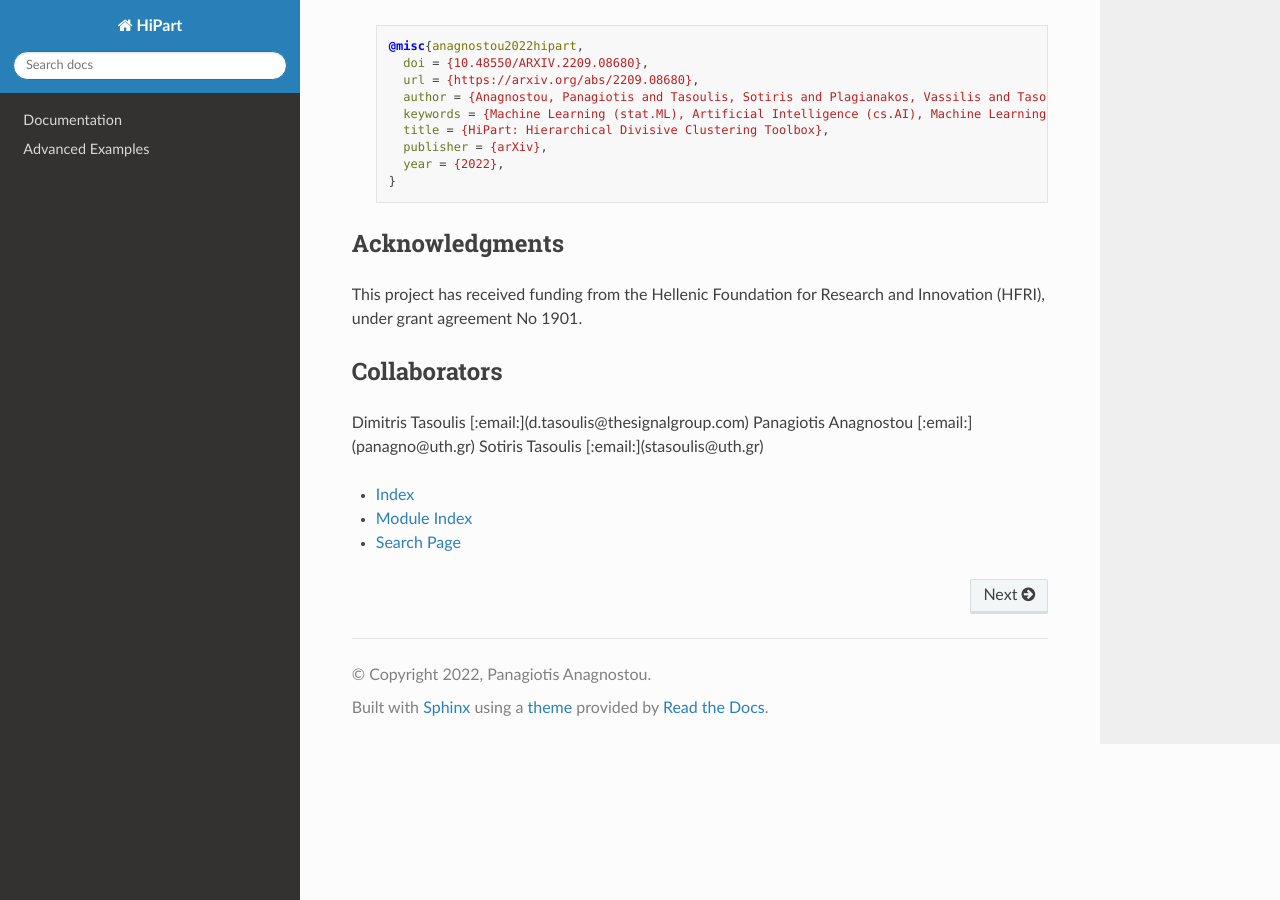
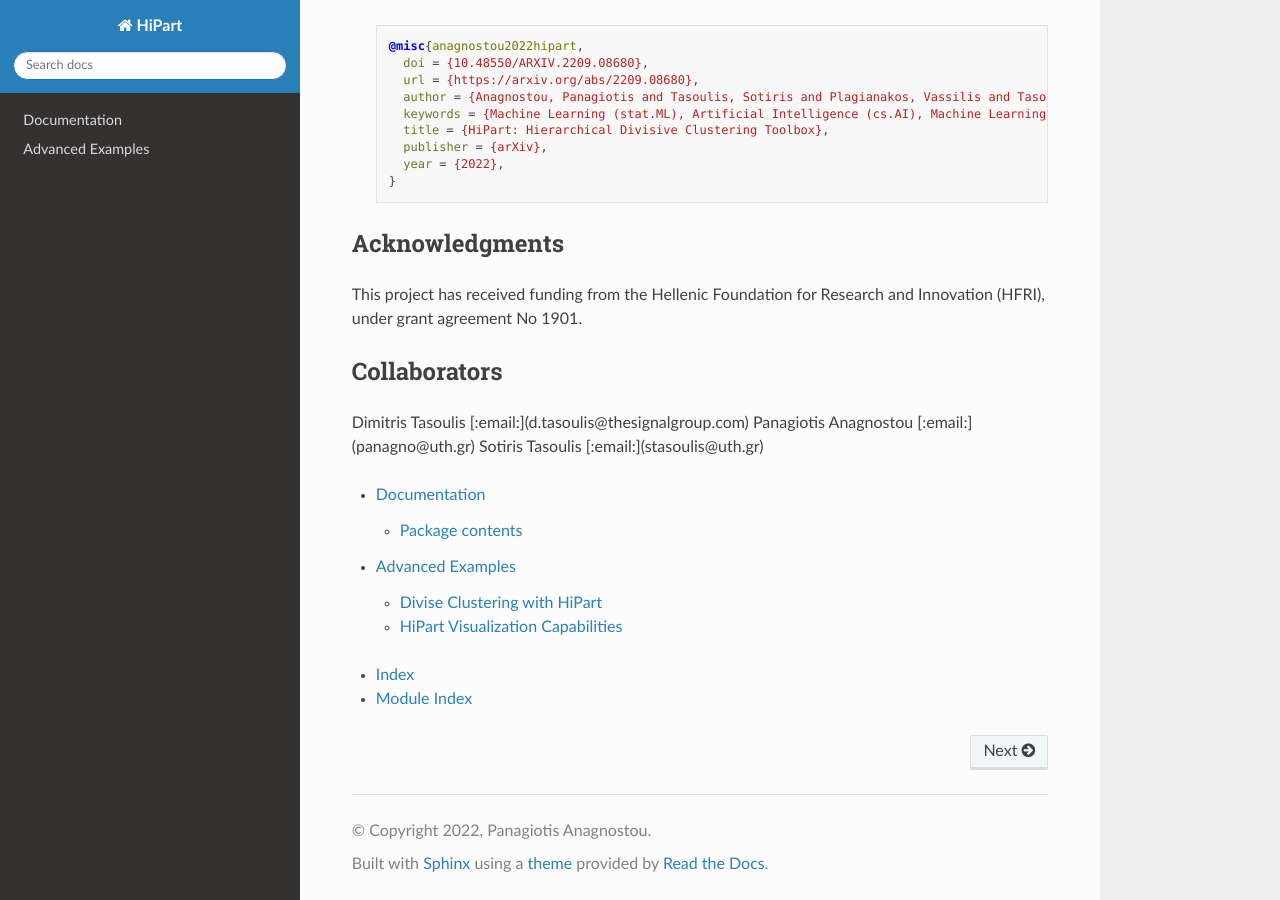
Before and after one commit to panagiotisanagnostou/HiPart, a Sphinx documentation site: the page built from docs/index.rst, in a window 1280 px wide and 900 px high, scrolled down 1148 px. Built offline with Sphinx 7.4.7 and the Read the Docs theme 2.0.0, drawn with Linux system fonts in a browser that asks for light colours.

Commit message:
Update index.rst

```diff
--- a/docs/index.rst
+++ b/docs/index.rst
@@ -76,11 +76,10 @@ Sotiris Tasoulis [:email:](stasoulis@uth.gr)
 
 .. toctree::
    :maxdepth: 2
-   :hidden:
 
    modules
+
    examples
 
 * :ref:`genindex`
 * :ref:`modindex`
-* :ref:`search`
```
